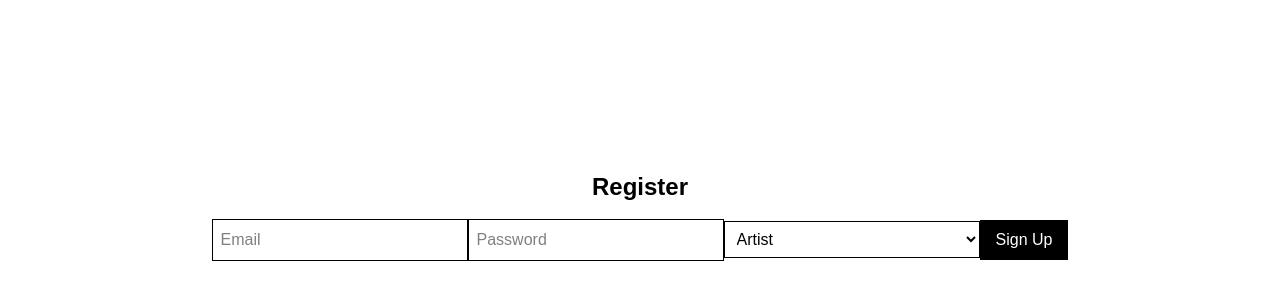
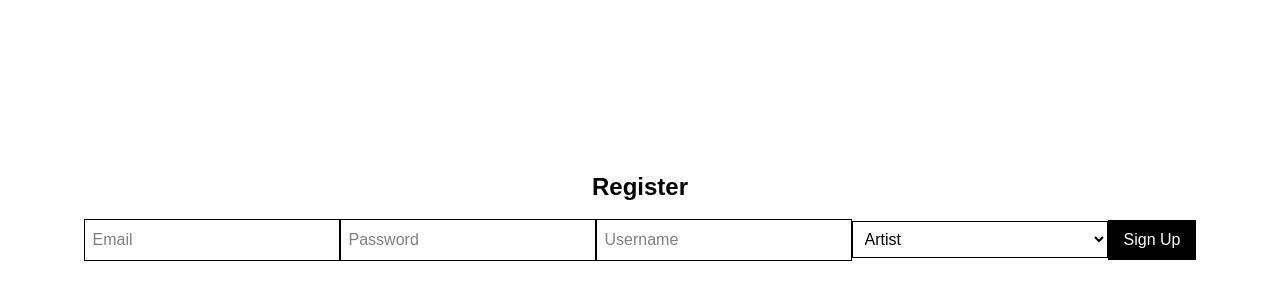
Before and after one commit to cummingfin/artmarket, a Next.js app: page /auth/register in a window 1280 px wide. Shown: the part 176-476 px from the top of the page. Built offline with nearby package versions, Linux system fonts and the light colour scheme; no server answers.

Commit message:
Show username on artwork cards

```diff
--- a/pages/artwork/gallery.tsx
+++ b/pages/artwork/gallery.tsx
@@ -13,7 +13,7 @@ interface Artwork {
   style?: string;
   profiles?: {
     id: string;
-    email: string;
+    username: string;
   };
 }
 
@@ -27,7 +27,7 @@ export default function Gallery() {
     const fetchArtworks = async () => {
       const { data, error } = await supabase
         .from('artworks')
-        .select('*, profiles ( id, email )')
+        .select('*, profiles ( id, username )') // 👈 updated to use username
         .order('created_at', { ascending: false });
 
       if (!error) {
@@ -103,7 +103,6 @@ export default function Gallery() {
           <div className="grid grid-cols-1 md:grid-cols-3 gap-6">
             {filtered.map((art) => (
               <div key={art.id} className="border p-4 rounded">
-                {/* Image links to artwork page */}
                 <Link href={`/artwork/${art.id}`}>
                   <a>
                     <div className="w-full aspect-square overflow-hidden mb-4 border cursor-pointer">
@@ -116,7 +115,6 @@ export default function Gallery() {
                   </a>
                 </Link>
 
-                {/* Title links to artwork page */}
                 <Link href={`/artwork/${art.id}`}>
                   <a>
                     <h2 className="text-xl font-semibold mb-1 hover:underline cursor-pointer">{art.title}</h2>
@@ -125,12 +123,12 @@ export default function Gallery() {
 
                 <p className="text-sm text-gray-700 mb-1">{art.description}</p>
 
-                {/* Artist profile link (text only) */}
+                {/* 👇 Username instead of email */}
                 {art.profiles?.id && (
                   <p className="text-sm text-gray-500 mb-1">
                     by{' '}
                     <Link href={`/profile/${art.profiles.id}`}>
-                      <a className="underline hover:text-black">{art.profiles.email}</a>
+                      <a className="underline hover:text-black">{art.profiles.username}</a>
                     </Link>
                   </p>
                 )}
--- a/pages/auth/register.tsx
+++ b/pages/auth/register.tsx
@@ -6,6 +6,7 @@ export default function Register() {
   const router = useRouter();
   const [email, setEmail] = useState('');
   const [password, setPassword] = useState('');
+  const [username, setUsername] = useState('');
   const [role, setRole] = useState('artist');
   const [error, setError] = useState('');
 
@@ -13,11 +14,16 @@ export default function Register() {
     e.preventDefault();
     setError('');
 
+    if (!username.trim()) {
+      setError('Username is required');
+      return;
+    }
+
     const { data, error: signUpError } = await supabase.auth.signUp({
       email,
       password,
       options: {
-        data: { role }, // Save role as metadata
+        data: { role, username },
       },
     });
 
@@ -28,20 +34,20 @@ export default function Register() {
 
     console.log('✅ Registered user:', data.user);
 
-    // 🟡 Wait for session before inserting profile
+    // ⏳ Wait for session (in case user confirms email immediately)
     const { data: sessionData } = await supabase.auth.getSession();
+    const user = sessionData.session?.user;
 
-    if (!sessionData.session) {
-      console.warn('⏳ No session yet, user must confirm email first');
+    if (!user) {
+      console.warn('⏳ No session yet — waiting for email confirmation.');
       return router.push('/auth/login');
     }
-
-    const user = sessionData.session.user;
 
     const { error: insertError } = await supabase.from('profiles').insert([
       {
         id: user.id,
         email: user.email,
+        username: username,
       },
     ]);
 
@@ -74,6 +80,14 @@ export default function Register() {
           onChange={(e) => setPassword(e.target.value)}
           required
         />
+        <input
+          className="border p-2 w-64"
+          type="text"
+          placeholder="Username"
+          value={username}
+          onChange={(e) => setUsername(e.target.value)}
+          required
+        />
         <select
           className="border p-2 w-64"
           value={role}
```
